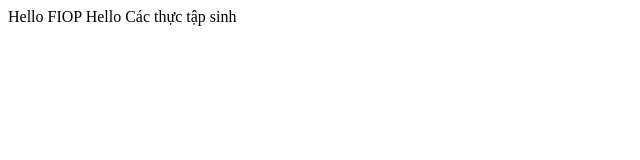
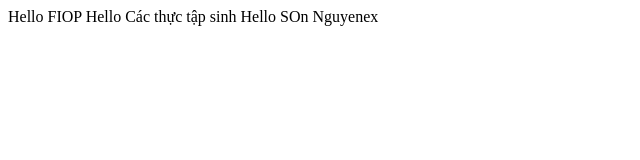
Before and after one commit to dinhnguyen2168/DemoFIOP, a plain HTML site: page index.html in a window 1280 px wide. Shown: the whole page, without its empty margins (0-640 px from the left). Drawn offline with Linux system fonts and the light colour scheme.

Commit message:
Son nguyen thay doi

```diff
--- a/index.html
+++ b/index.html
@@ -8,5 +8,6 @@
     <body>
         Hello FIOP
         Hello Các thực tập sinh
+        Hello SOn Nguyenex
     </body>
 </html>
```
